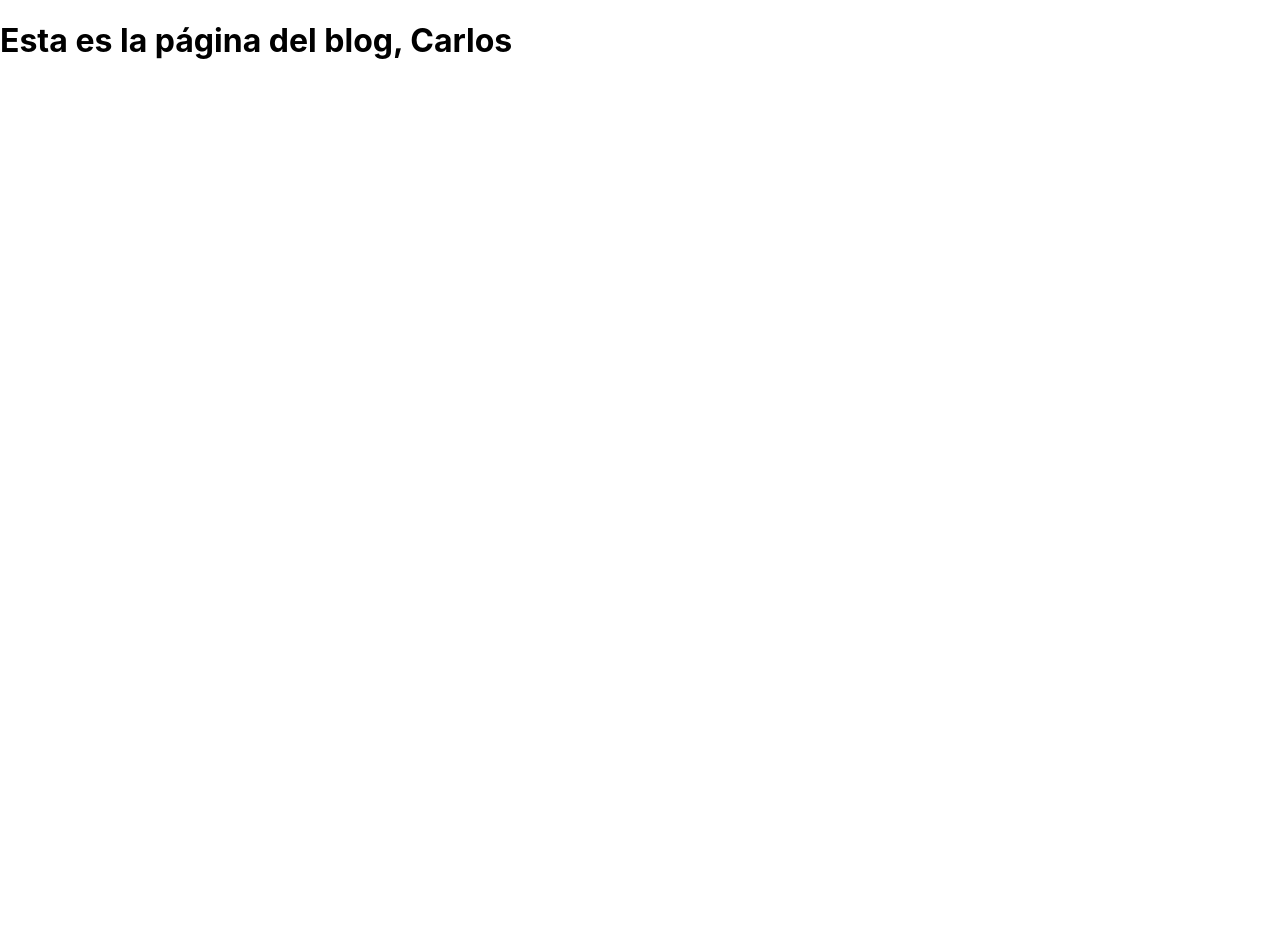
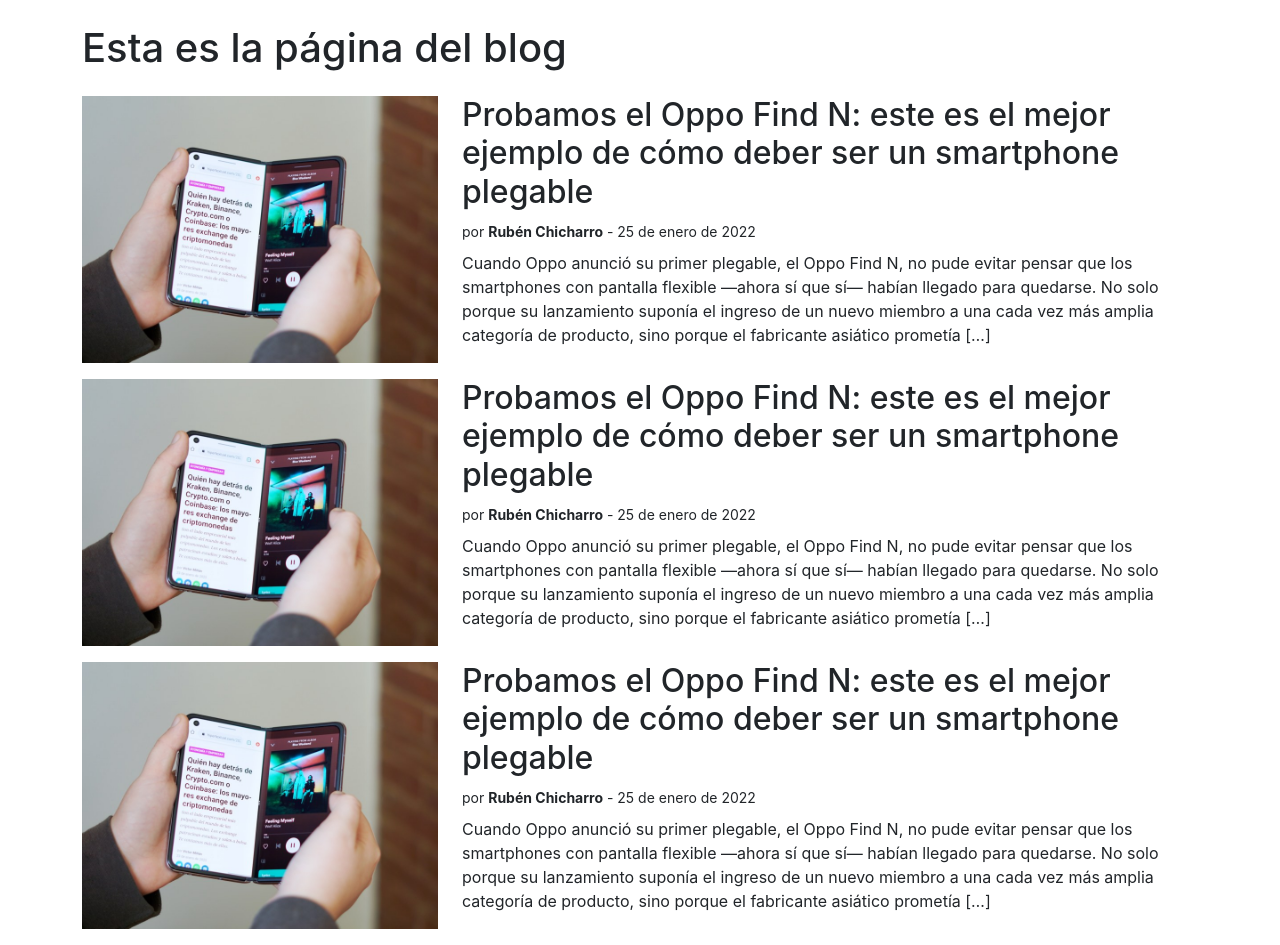
Before and after one commit to donCelis/login-react, a React (Vite) app: page / in a window 1280 px wide. Before the commit the page ends 800 px from the top, so only its background shows below. Built offline with nearby package versions, Linux system fonts and the light colour scheme.

Commit message:
agregamos estilos, instalamos bootstrap, creamos un componente básico

```diff
--- a/package.json
+++ b/package.json
@@ -7,6 +7,7 @@
     "preview": "vite preview"
   },
   "dependencies": {
+    "bootstrap": "5.1.3",
     "react": "17.0.2",
     "react-dom": "17.0.2"
   },
@@ -16,6 +17,8 @@
     "vite": "2.7.13"
   },
   "eslintConfig": {
-    "extends": ["./node_modules/standard/eslintrc.json"]
+    "extends": [
+      "./node_modules/standard/eslintrc.json"
+    ]
   }
 }
--- /dev/null
+++ b/src/components/Post/index.jsx
@@ -0,0 +1,21 @@
+import imagePost from '../../assets/oppo-find-n-03.jpg'
+
+function Post () {
+  return (
+    <article className='single-post row'>
+      <aside className='col-4'>
+        <figure>
+          <img className='img-fluid' src={imagePost} alt='Texto alternativo' />
+        </figure>
+      </aside>
+      <section className='col-8'>
+        <header>
+          <h2>Probamos el Oppo Find N: este es el mejor ejemplo de cómo deber ser un smartphone plegable</h2>
+          <small>por <strong>Rubén Chicharro</strong> - <time>25 de enero de 2022</time></small>
+        </header>
+        <p className='mt-2'>Cuando Oppo anunció su primer plegable, el Oppo Find N, no pude evitar pensar que los smartphones con pantalla flexible —ahora sí que sí— habían llegado para quedarse. No solo porque su lanzamiento suponía el ingreso de un nuevo miembro a una cada vez más amplia categoría de producto, sino porque el fabricante asiático prometía […]</p>
+      </section>
+    </article>
+  )
+}
+export { Post }
--- /dev/null
+++ b/src/data/index.js
@@ -0,0 +1,27 @@
+import imagePost from '../assets/oppo-find-n-03.jpg'
+
+const dataBlog = [
+  {
+    photo: imagePost,
+    title: 'Probamos el Oppo Find N: este es el mejor ejemplo de cómo deber ser un smartphone plegable',
+    content: 'Cuando Oppo anunció su primer plegable, el Oppo Find N, no pude evitar pensar que los smartphones con pantalla flexible —ahora sí que sí— habían llegado para quedarse. No solo porque su lanzamiento suponía el ingreso de un nuevo miembro a una cada vez más amplia categoría de producto, sino porque el fabricante asiático prometía […]',
+    author: 'Rubén Chicharro',
+    dateTime: '25 de enero de 2022'
+  },
+  {
+    photo: imagePost,
+    title: 'Samsung Galaxy S21 FE, análisis: un smartphone redondo eclipsado por sus hermanos mayores',
+    content: 'El Samsung Galaxy S21 FE es uno de los muchos smartphones que consiguen captar mi atención incluso mucho antes de su lanzamiento, cuando las filtraciones comienzan a aparecer en la red. En este caso, no porque ofreciera características diferenciales, sino por los problemas que le han tenido entre la vida y la muerte durante meses. […]',
+    author: 'Rubén Chicharro',
+    dateTime: '25 de enero de 2022'
+  },
+  {
+    photo: imagePost,
+    title: '‘Halo Infinite’, análisis: Master Chief vive su mejor aventura en mucho tiempo',
+    content: 'Los años pasan, la industria de los videojuegos evoluciona, y Halo es una de las franquicias que ha logrado prevalecer como una de las más queridas y populares, sobre todo entre la comunidad de Xbox. No obstante, un hecho que tampoco se puede negar es que la saga dejó de tener el protagonismo habitual con […]',
+    author: 'Rubén Chicharro',
+    dateTime: '25 de enero de 2022'
+  }
+]
+
+export { dataBlog }
--- a/src/main.jsx
+++ b/src/main.jsx
@@ -1,6 +1,11 @@
 import React from 'react'
 import ReactDOM from 'react-dom'
+
+// styles
+import 'bootstrap/dist/css/bootstrap.min.css'
 import './styles/index.css'
+
+// components
 import { Blog } from './pages/Blog'
 
 ReactDOM.render(
--- a/src/pages/Blog.jsx
+++ /dev/null
@@ -1,20 +0,0 @@
-const userNameBase = 'Carlos'
-
-// componente basado en función
-function Blog () {
-  return (
-    <h1>Esta es la página del blog, {userNameBase}</h1>
-  )
-}
-
-// componente basado en función flecha
-const ArrowBlogFunction = () => {
-  return (
-    <>
-      <h1>Esta es la página del blog</h1>
-      <p>Lorem ipsum dolor sit amet consectetur adipisicing elit. Doloribus, assumenda!</p>
-    </>
-  )
-}
-
-export { Blog, ArrowBlogFunction, userNameBase }
--- /dev/null
+++ b/src/pages/Blog/index.jsx
@@ -0,0 +1,38 @@
+// styles
+import './blog.css'
+
+// data
+import { dataBlog } from '../../data'
+
+// components
+import { Post } from '../../components/Post'
+
+// componente basado en función
+function Blog () {
+  return (
+    <main className='blog-page'>
+      <section className='container'>
+        <header className='blog-page-header my-4'>
+          <h1>Esta es la página del blog</h1>
+        </header>
+        <section className='blog-page-wrapper'>
+          {dataBlog.map((post, id) => (
+            <Post key={ id }/>
+          ))}
+        </section>
+      </section>
+    </main>
+  )
+}
+
+// componente basado en función flecha
+const ArrowBlogFunction = () => {
+  return (
+    <>
+      <h1>Esta es la página del blog</h1>
+      <p>Lorem ipsum dolor sit amet consectetur adipisicing elit. Doloribus, assumenda!</p>
+    </>
+  )
+}
+
+export { Blog, ArrowBlogFunction }
```
Also changed, not shown: src/assets/oppo-find-n-03.jpg (added), src/pages/Blog/blog.css (added), 1 other file (tests, documents, lock files or other folders).
